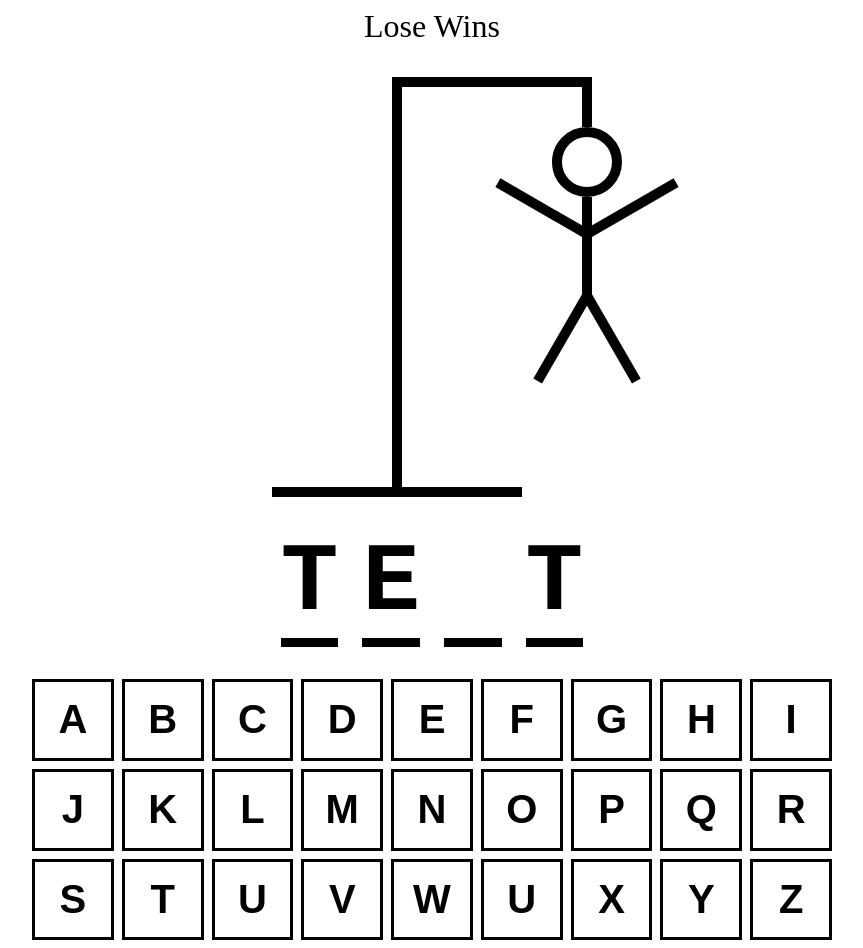
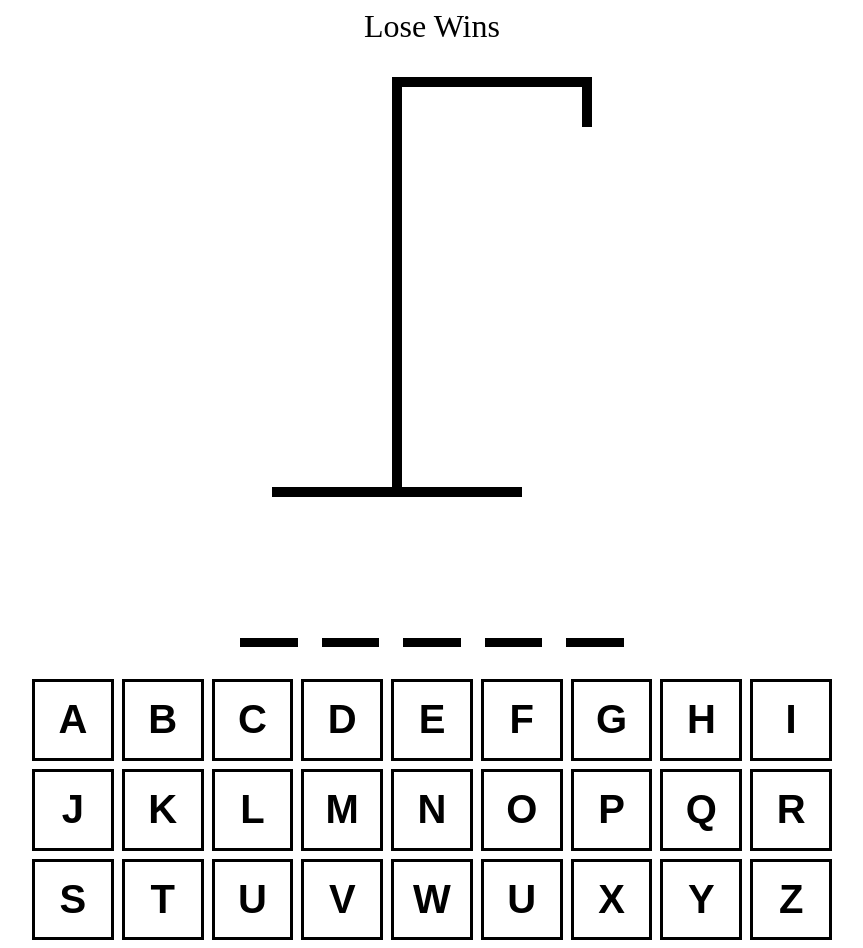
Before and after one commit to malcolmberry96/ts-react-hangman, a React (Vite) app: page / in a window 1280 px wide. Shown: the whole page, without its empty margins (208-1071 px from the left). Built offline with nearby package versions, Linux system fonts and the light colour scheme.

Commit message:
word logic added

```diff
--- a/src/App.tsx
+++ b/src/App.tsx
@@ -9,6 +9,10 @@
     return words[Math.floor(Math.random() * words.length)]
   })
   const [guessedLetters, setGuessedLetters] = useState<string[]>([])
+
+  const incorrectLetters = guessedLetters.filter(
+    letter => !wordToGuess.includes(letter)
+  )
 
   console.log(wordToGuess);
   return (
@@ -24,8 +28,8 @@
     >
       <div
       style={{ fontSize: "2rem", textAlign: "center"}}>Lose Wins</div>
-      <HangmanDrawing />
-      <HangmanWord />
+      <HangmanDrawing numberOfGuesses={incorrectLetters.length}/>
+      <HangmanWord guessedLetters={guessedLetters} wordToGuess={wordToGuess}/>
       <div style={{ alignSelf: "stretch" }}>
         <Keyboard />
       </div>
--- a/src/HangmanDrawing.tsx
+++ b/src/HangmanDrawing.tsx
@@ -85,16 +85,16 @@
     />
 )
 
+type HangmanDrawingProps = {
+    numberOfGuesses: number
+}
 
-export function HangmanDrawing() {
+const BODY_PARTS = [HEAD, BODY, RIGHT_ARM, LEFT_ARM, RIGHT_LEG, LEFT_LEG];
+
+export function HangmanDrawing({ numberOfGuesses }: HangmanDrawingProps ) {
     return (
     <div style={{ position: "relative" }}>
-        {HEAD}
-        {BODY}
-        {RIGHT_ARM}
-        {LEFT_ARM}
-        {RIGHT_LEG}
-        {LEFT_LEG}
+        {BODY_PARTS.slice(0, numberOfGuesses)}
         <div style={{
             height: "50px",
             width: "10px",
--- a/src/HangmanWord.tsx
+++ b/src/HangmanWord.tsx
@@ -1,6 +1,10 @@
-export function HangmanWord() {
-    const word = "test"
-    const guessedLetters = ["t", "e", "g"]
+type HangmmanWordProps = {
+    guessedLetters: string[]
+    wordToGuess: string
+}
+
+export function HangmanWord({ guessedLetters, wordToGuess}: HangmmanWordProps) {
+
 
     return <div style={{
                 display: "flex",
@@ -11,7 +15,7 @@
                 fontFamily: "monospace"
             }}
             >
-                {word.split("").map((letter, index) => (
+                {wordToGuess.split("").map((letter, index) => (
                     <span style={{ borderBottom: ".1em solid black"}} key={index}>
                        <span style={{
                             visibility: guessedLetters.includes(letter)
```
